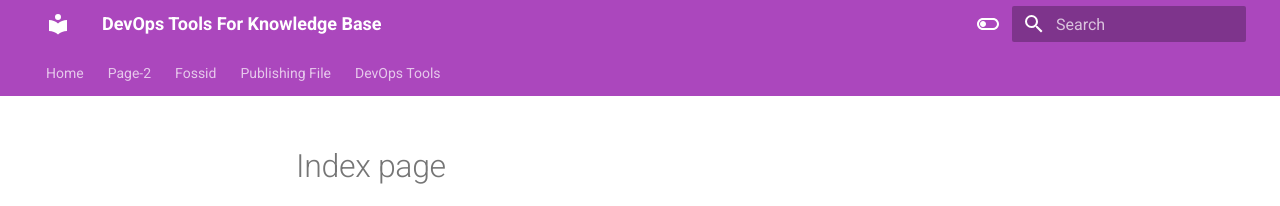
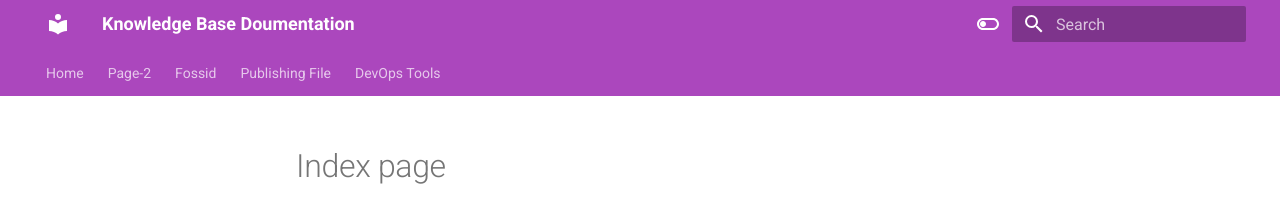
Before and after one commit to mhd8a/material-mkdocs-tutorial, an MkDocs documentation site: the page built from docs/index.md, in a window 1280 px wide. Shown: the top 206 px of the page. Built offline with MkDocs 1.6.1 and Material for MkDocs 9.7.7, drawn with Linux system fonts in a browser that asks for light colours.

Commit message:
Update mkdocs.yml

```diff
--- a/mkdocs.yml
+++ b/mkdocs.yml
@@ -1,4 +1,4 @@
-site_name: DevOps Tools For Knowledge Base
+site_name: Knowledge Base Doumentation
 
 nav:
   - Home: Home.md
```
